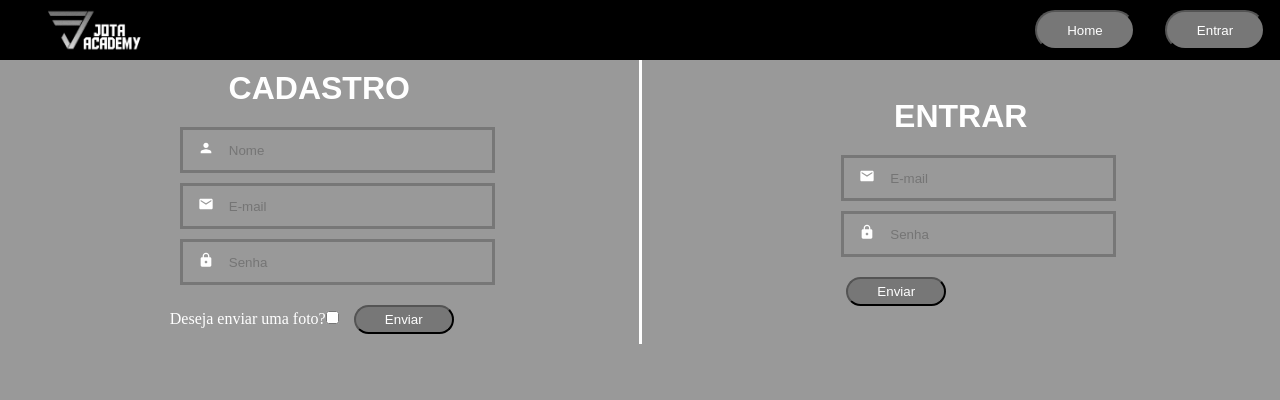
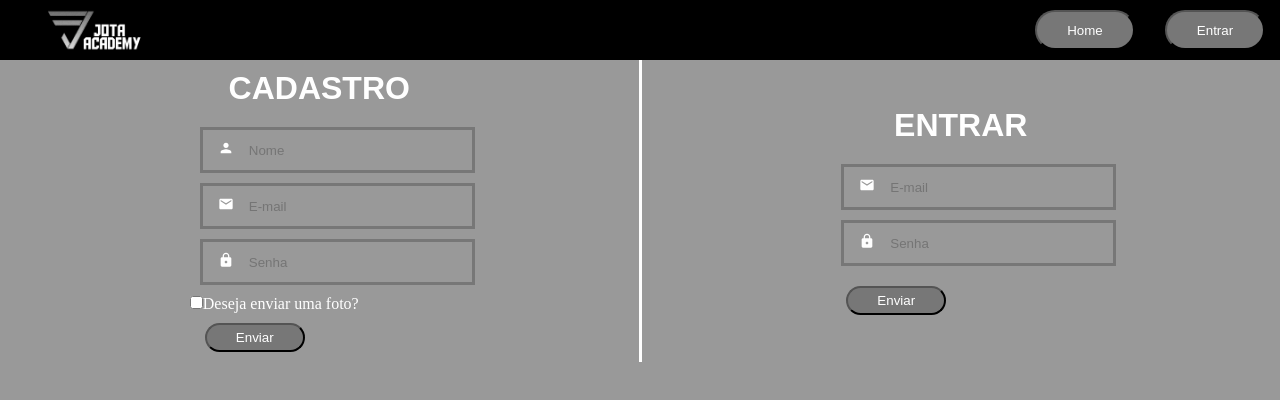
Before and after one commit to jhonesaly/react_platform, a React (Create React App) app in the folder react_platform/: page /login in a window 1280 px wide. Shown: the top 400 px of the page. Built offline with nearby package versions, Linux system fonts and the light colour scheme.

Commit message:
feat: melhor usabilidade

```diff
--- a/react_platform/src/pages/login/index.jsx
+++ b/react_platform/src/pages/login/index.jsx
@@ -60,18 +60,19 @@ const Login = () => {
                     <Input leftIcon={<MdLock />} placeholder="Senha" name = "senhasignin" control={control}/>
                     {errors.senhasignin && <span>Senha é obrigatória</span>}
 
-                    <label>
-                        Deseja enviar uma foto?
+                    <div>
                         <input
                             type="checkbox"
+                            id="uploadPhoto"
                             name="uploadPhoto"
                             {...register('uploadPhoto')}
                             checked={watch('uploadPhoto')}
                         />
-                    </label>
+                        <label htmlFor="uploadPhoto">Deseja enviar uma foto?</label>
+                    </div>
 
                     {watch('uploadPhoto') && (
-                        <>
+                        <div>
                             <input
                                 type="file"
                                 name="profilePhoto"
@@ -81,7 +82,7 @@ const Login = () => {
                                     setValue('uploadPhoto', true);
                                 }}
                             />
-                        </>
+                        </div>
                     )}
 
                     <Button title="Enviar" type="submit" />
```
